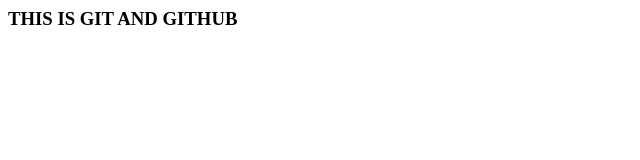
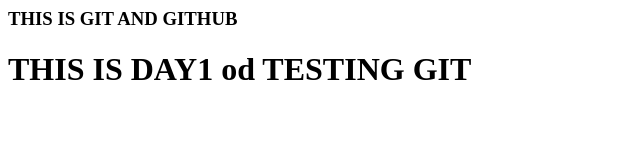
Before and after one commit to siddhik-reddy/GIT-GITHUB, a plain HTML site: page index.html in a window 1280 px wide. Shown: the whole page, without its empty margins (0-640 px from the left). Drawn offline with Linux system fonts and the light colour scheme.

Commit message:
this is file two

```diff
--- a/index.html
+++ b/index.html
@@ -1 +1,2 @@
 <h3>THIS IS GIT AND GITHUB</h3>
+<h1>THIS IS DAY1 od TESTING GIT</h1>
```
Also changed, not shown: 1 other file.
